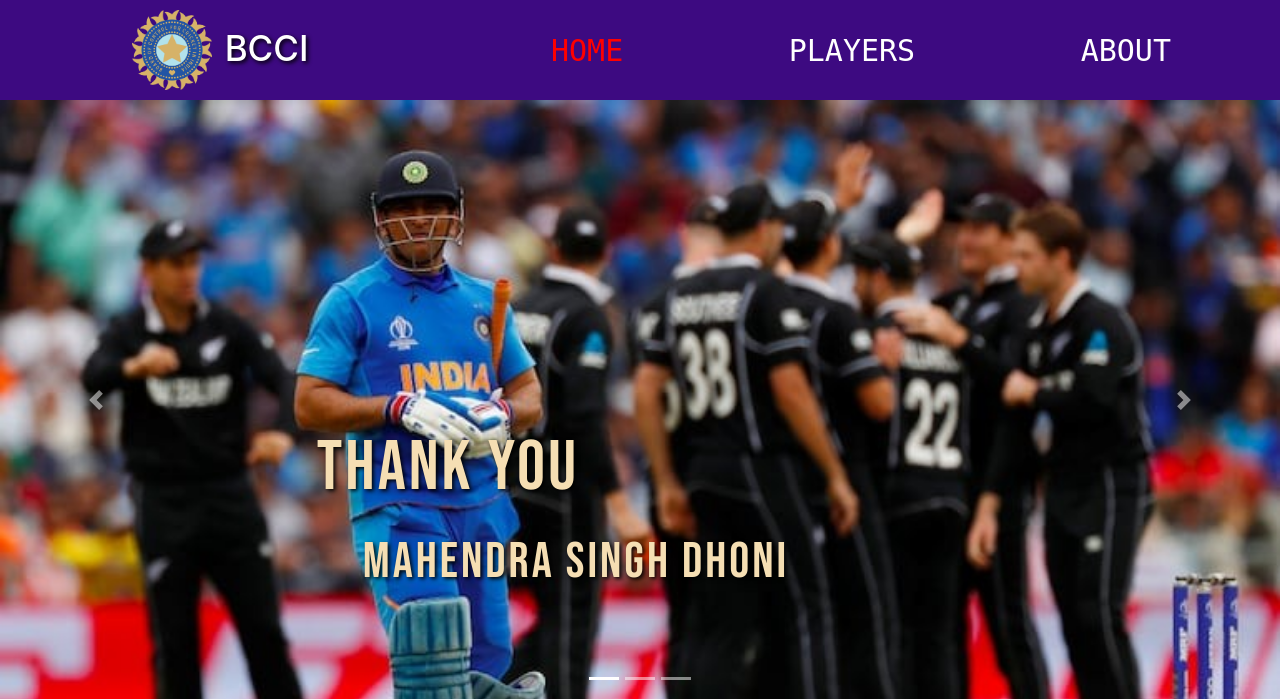
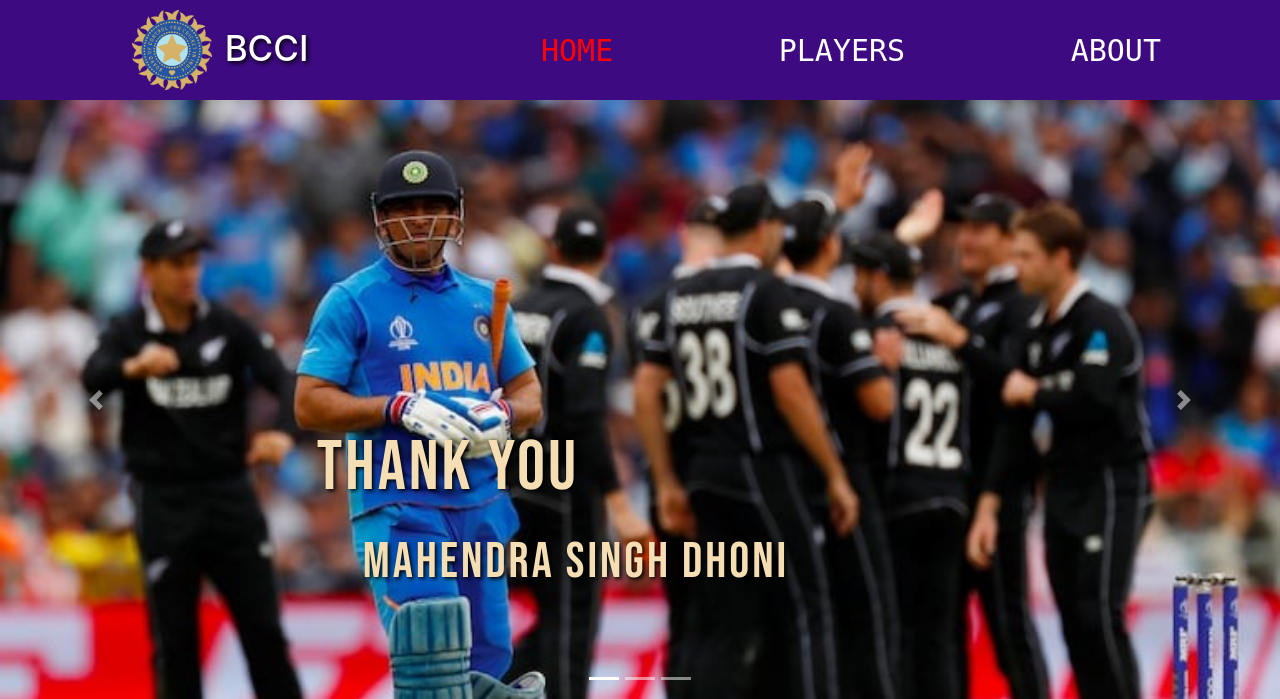
Before and after one commit to sambhu-patra/BCCI, a PHP site: page /index.php in a window 1280 px wide. Shown: the top 699 px of the page. Run offline with PHP 8.4, Linux system fonts and the light colour scheme; some libraries are stand-ins or nearby versions.

Commit message:
Import new class name

```diff
--- a/assets/css/index.css
+++ b/assets/css/index.css
@@ -74,7 +74,7 @@ html {
   background: rgb(61, 10, 129);
 }
 
-.main a {
+.main .main__link {
   text-decoration: none;
 }
 
@@ -117,22 +117,22 @@ html {
   align-items: center;
 }
 
-.navbar a {
+.navbar .main__link {
   text-decoration: none;
   text-transform: uppercase;
   font-size: 1rem;
   position: relative;
-  top: 15px;
-  left: 2rem;
+  top: 2rem;
+  left: 1rem;
   font-family: monospace;
   color: #fff;
 }
 
-.navbar a:first-child {
+.navbar .main__link:first-child {
   color: #ff0000;
 }
 
-.navbar a:hover {
+.navbar .main__link:hover {
   box-shadow: 0.4rem 0.4rem 0.7rem 0.2rem rgba(0,0,0,0.6);
   color: #ee9714;
 }
@@ -400,7 +400,7 @@ html {
     width: 60%;
   }
 
-  .navbar a {
+  .navbar .main__link {
     font-size: 3rem;
     top: 0;
   }
@@ -479,7 +479,7 @@ html {
     width: 60%;
   }
 
-  .navbar a {
+  .navbar .main__link {
     font-size: 3rem;
     top: 0;
   }
@@ -562,7 +562,7 @@ html {
     width: 50%;
   }
 
-  .navbar a {
+  .navbar .main__link {
     font-size: 3rem;
     top: 0;
   }
@@ -645,7 +645,7 @@ html {
     width: 50%;
   }
 
-  .navbar a {
+  .navbar .main__link {
     font-size: 3rem;
     top: 0;
   }
```
